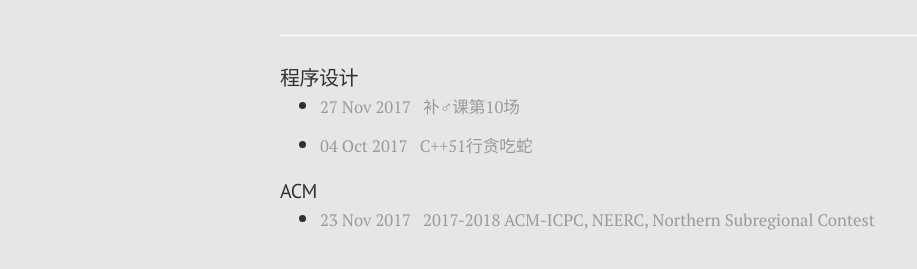
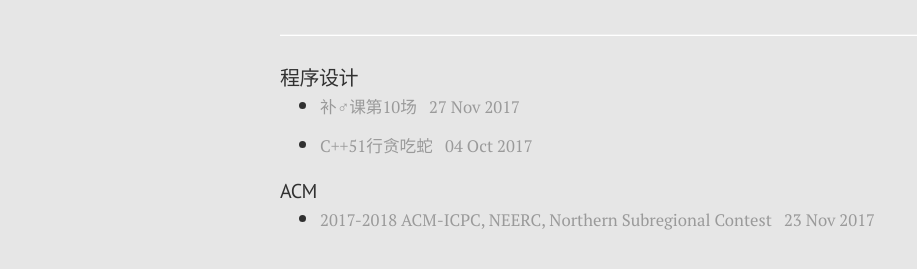
Before and after one commit to chen-xw/chen-xw.github.io, a Jekyll site: the page built from blog/tags.html, in a window 1280 px wide. Shown: the part 206-475 px from the top of the page, without its empty margins (0-917 px from the left). Built offline with Jekyll 4.4.1, drawn with Linux system fonts in a browser that asks for light colours; comment, search, counter and statistics services are not loaded.

Commit message:
Update tags.html

```diff
--- a/blog/tags.html
+++ b/blog/tags.html
@@ -17,7 +17,7 @@ title: 标签
       {% for post in tag[1] %}
         <a class="post-title" href="{{ site.baseurl }}{{ post.url }}">
       <li>
-      <small class="post-date">{{ post.date | date_to_string }}&nbsp;&nbsp;&nbsp;{{ post.title }}</small>
+      <small class="post-date">{{ post.title }}&nbsp;&nbsp;&nbsp;{{ post.date | date_to_string }}&nbsp;&nbsp;&nbsp;</small>
       </li>
       </a>
       {% endfor %}
```
